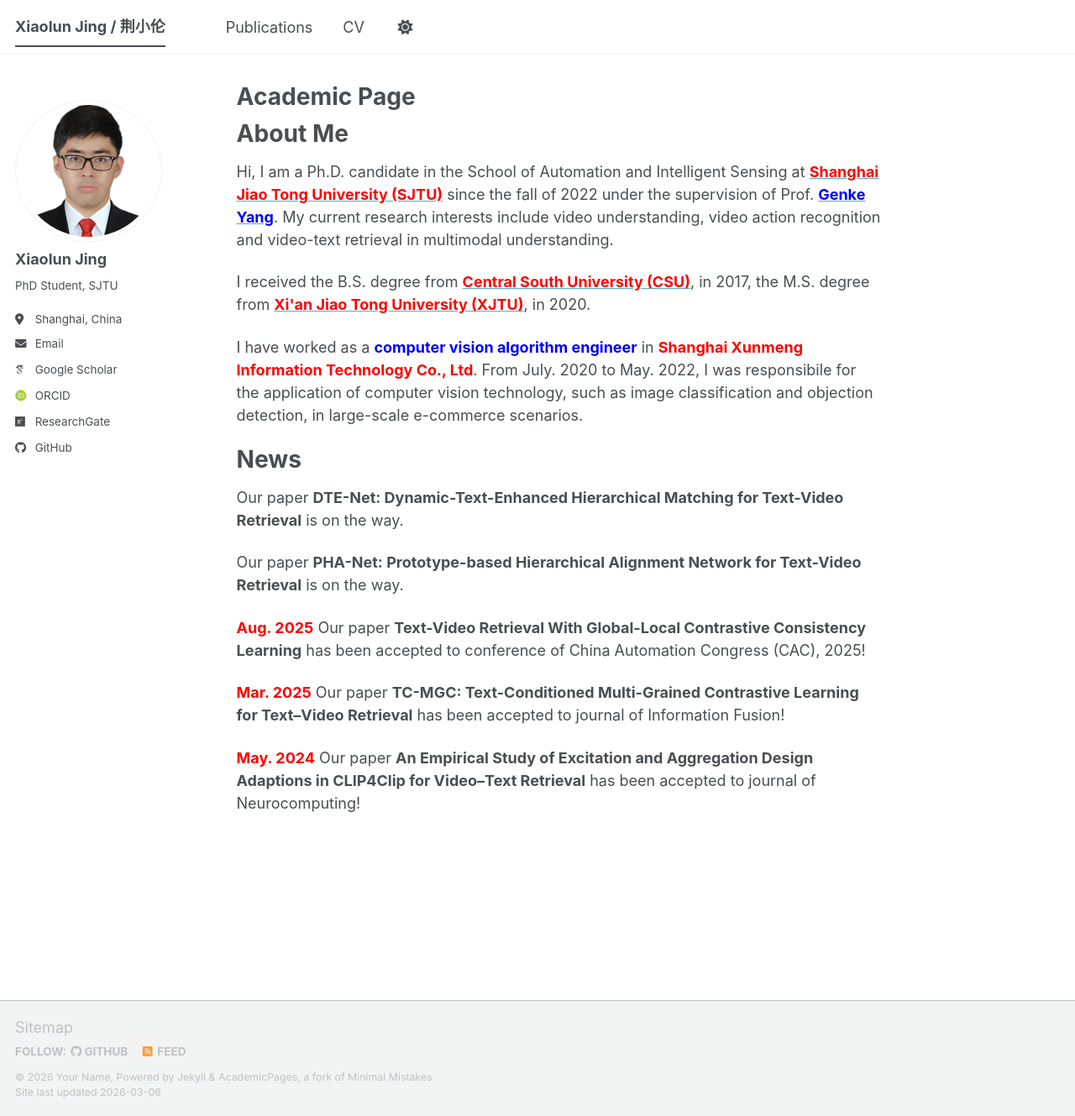
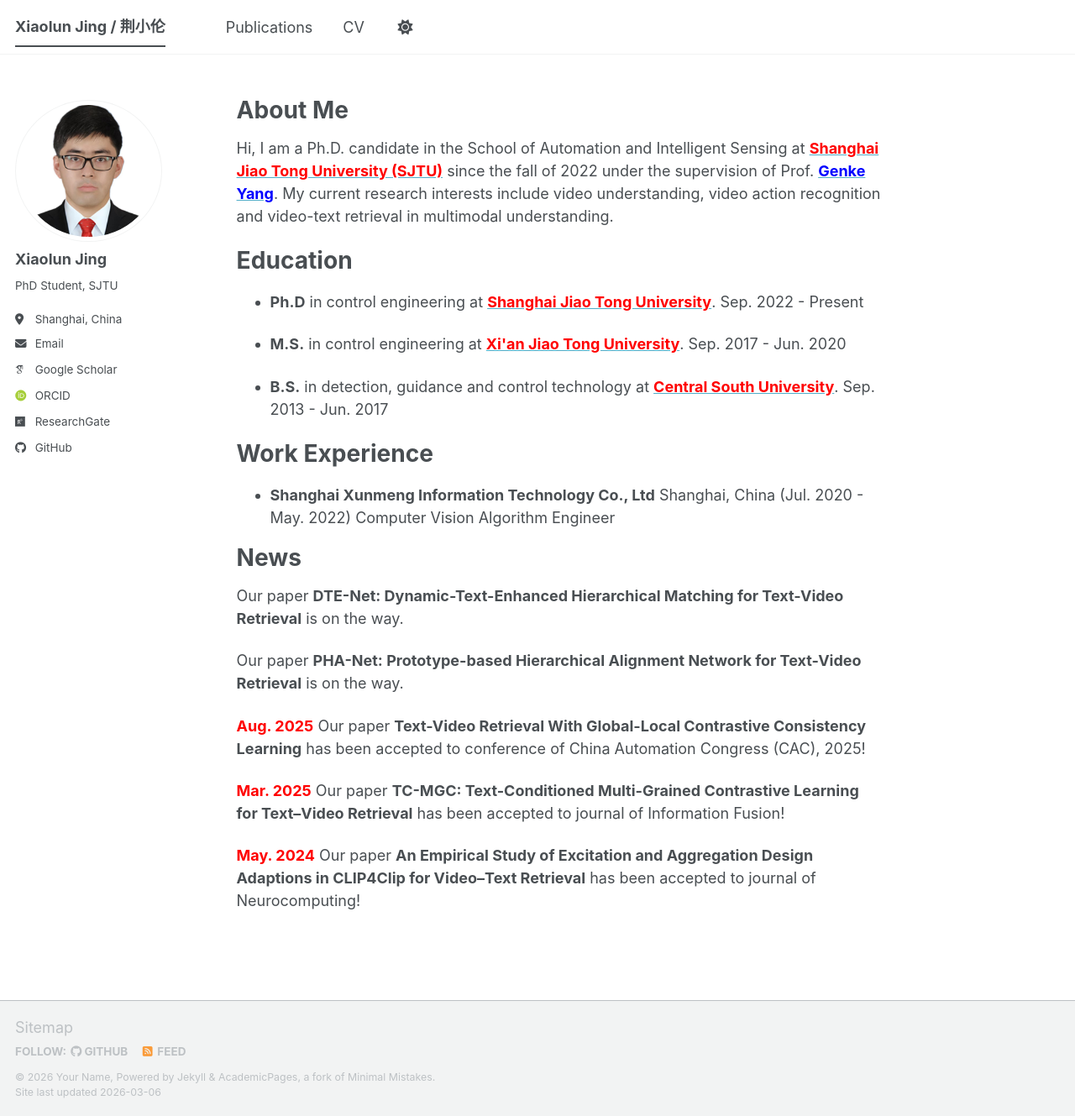
Before and after one commit to JingXiaolun/JingXiaolun.github.io, a Jekyll site: the page built from _pages/about.md, in a window 1280 px wide and 1329 px high. Shown: the whole window at 84% size. Built offline with Jekyll 4.4.1, drawn with Linux system fonts in a browser that asks for light colours; some web fonts are replaced; a script bundle is joined from its source files by our own code; library files that are not in the unit come from our copies.

Commit message:
Update about.md

```diff
--- a/_pages/about.md
+++ b/_pages/about.md
@@ -1,6 +1,6 @@
 ---
 permalink: /
-title: "Academic Page"
+title: ""
 author_profile: true
 redirect_from:
   - /about/
@@ -10,9 +10,20 @@ redirect_from:
 # About Me
 Hi, I am a Ph.D. candidate in the School of Automation and Intelligent Sensing at [**<font color="red">Shanghai Jiao Tong University (SJTU)</font>**](https://www.sjtu.edu.cn/) since the fall of 2022 under the supervision of Prof. [**<font color="blue">Genke Yang</font>**](https://ieeexplore.ieee.org/author/37276272200). My current research interests include video understanding, video action recognition and video-text retrieval in multimodal understanding.
 
-I received the B.S. degree from [**<font color="red">Central South University (CSU)</font>**](https://www.csu.edu.cn/), in 2017, the M.S. degree from [**<font color="red">Xi'an Jiao Tong University (XJTU)</font>**](https://www.xjtu.edu.cn/), in 2020.
+# Education
+- **Ph.D** in control engineering at [**<font color="red">Shanghai Jiao Tong University</font>**](https://www.sjtu.edu.cn/).
+  Sep. 2022 - Present
 
-I have worked as a **<font color="blue">computer vision algorithm engineer</font>** in **<font color="red">Shanghai Xunmeng Information Technology Co., Ltd</font>**. From July. 2020 to May. 2022, I was responsibile for the application of computer vision technology, such as image classification and objection detection, in large-scale e-commerce scenarios.
+-  **M.S.** in control engineering at [**<font color="red">Xi'an Jiao Tong University</font>**](https://www.xjtu.edu.cn/).
+  Sep. 2017 - Jun. 2020
+
+- **B.S.** in detection, guidance and control technology at [**<font color="red">Central South University</font>**](https://www.xjtu.edu.cn/).
+  Sep. 2013 - Jun. 2017
+
+# Work Experience
+- **Shanghai Xunmeng Information Technology Co., Ltd**
+  Shanghai, China (Jul. 2020 - May. 2022)
+  Computer Vision Algorithm Engineer
 
 # News
 Our paper **DTE-Net: Dynamic-Text-Enhanced Hierarchical Matching for Text-Video Retrieval** is on the way.
```
